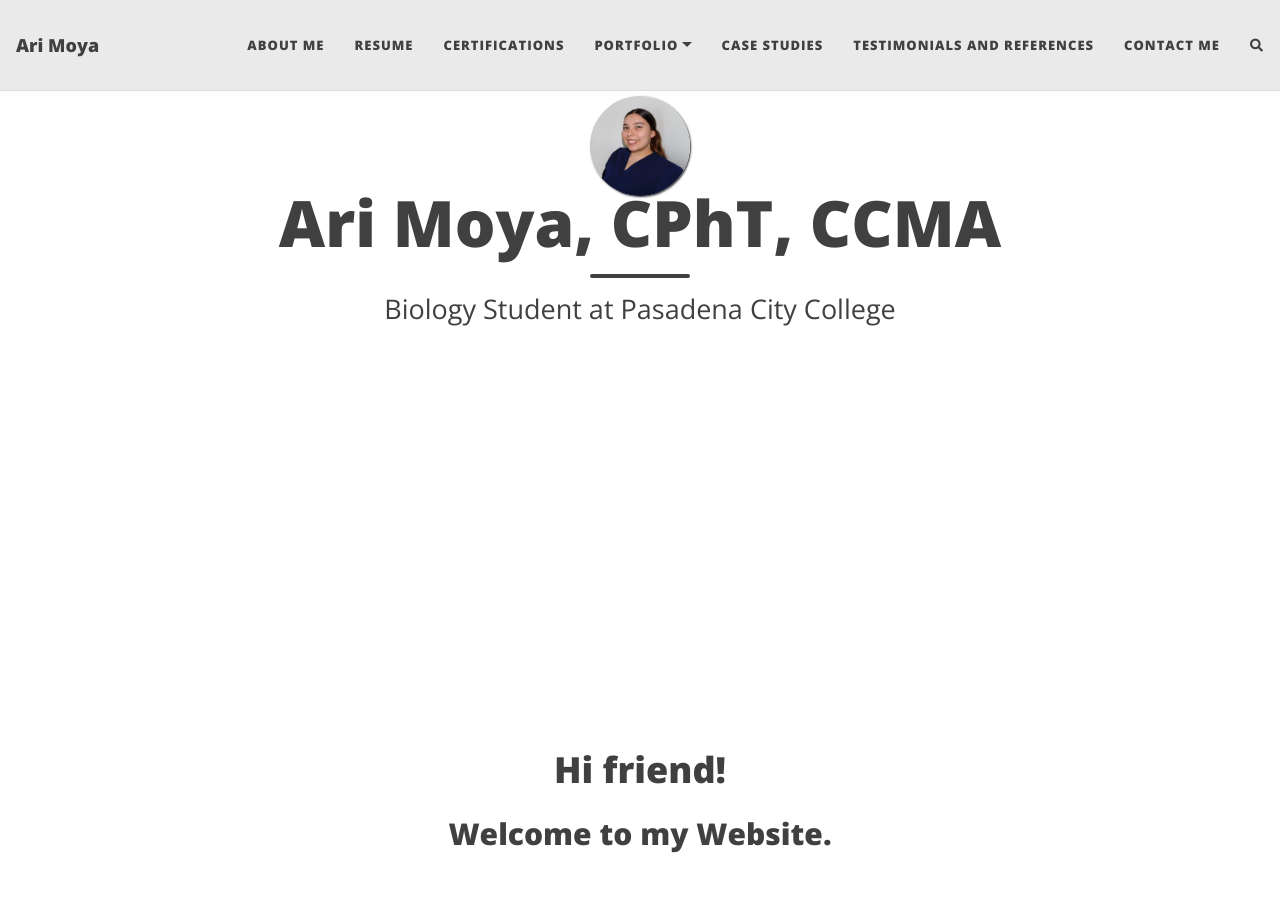
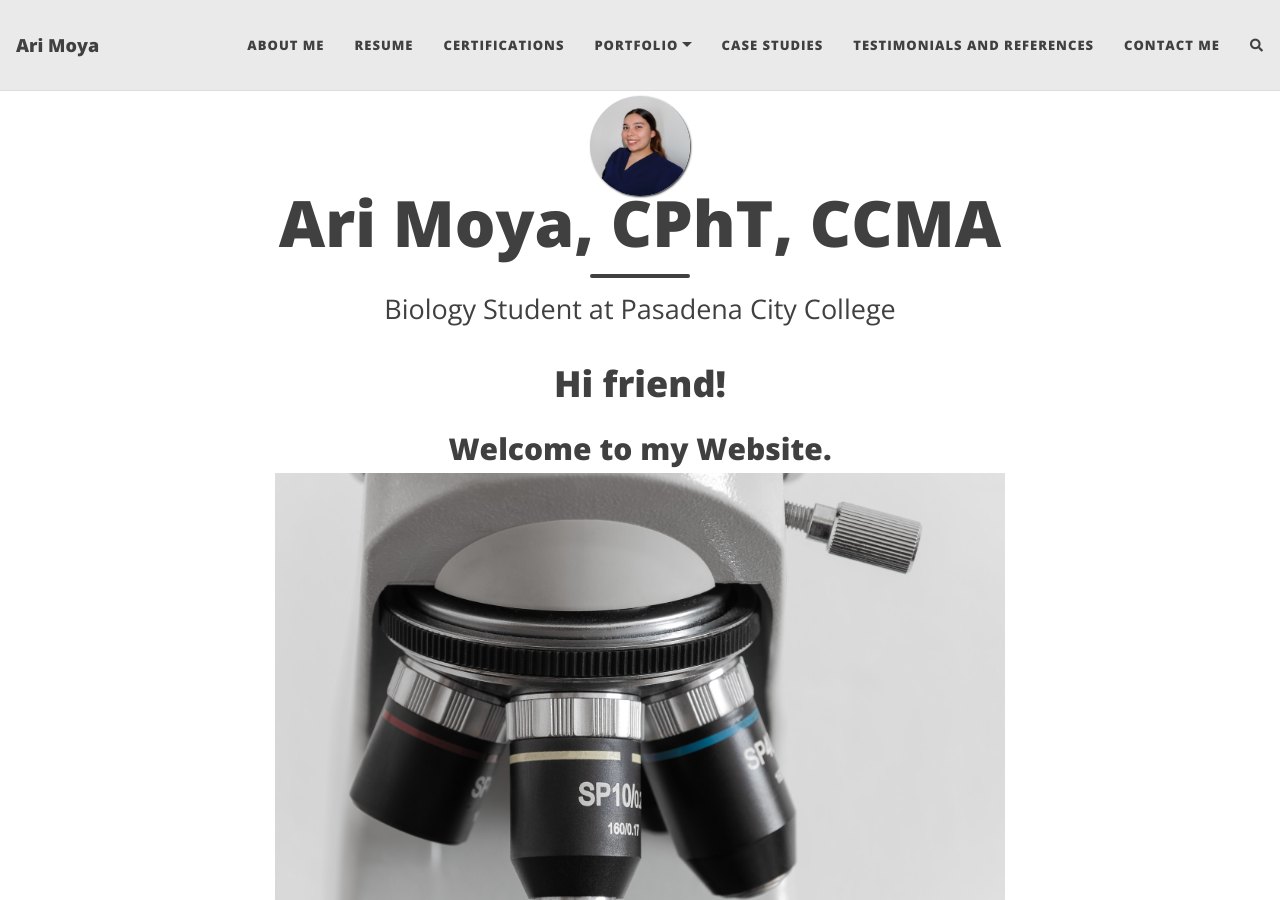
Before and after one commit to aiybusp/aiybusp.github.io, a Jekyll site: the page built from index.html, in a window 1280 px wide and 900 px high. Built offline with Jekyll 4.4.1, drawn with Linux system fonts in a browser that asks for light colours; nearby versions of some CDN libraries; the list of posts is cut into pages by our own code; comment, search, counter and statistics services are not loaded.

Commit message:
Update home.html

```diff
--- a/_layouts/home.html
+++ b/_layouts/home.html
@@ -1,7 +1,7 @@
 ---
 layout: page
 ---
-<div style="display: flex; flex-direction: column; justify-content: center; align-items: center; height: 100vh; text-align: center;">
+<div style="display: flex; flex-direction: column; justify-content: center; align-items: center; text-align: center;">
   <h1>Hi friend!</h1>
   <h2>Welcome to my Website.</h2>
 </div>
```
